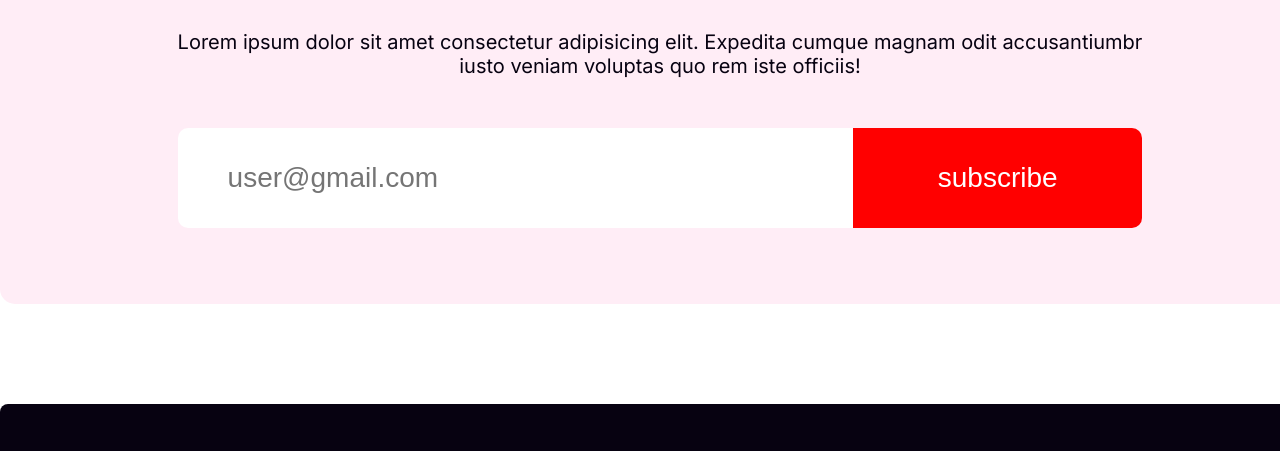
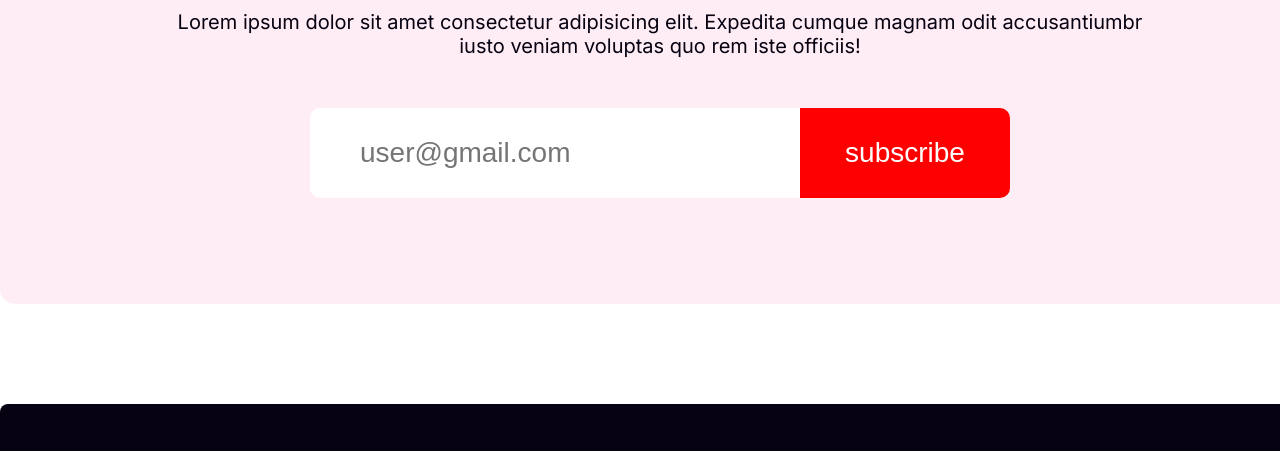
Before and after one commit to DeveloperMonirBD/batch9-A1-solution, a plain HTML site: page index.html in a window 1280 px wide. Shown: the part 6022-6473 px from the top of the page. Drawn offline with Linux system fonts and the light colour scheme.

Commit message:
updated Subscribe Newsletter input section

```diff
--- a/styles/style.css
+++ b/styles/style.css
@@ -405,8 +405,10 @@ body {
     font-family: Inter;
     font-weight: 400;
     margin: 0 auto;
+    margin-bottom: 50px;
     border-radius: 50px;
-    height: 100px;
+    height: 90px;
+    width: 700px;
 }
 #subscribe-input input[type='email'] {
     height: 64px;
```
